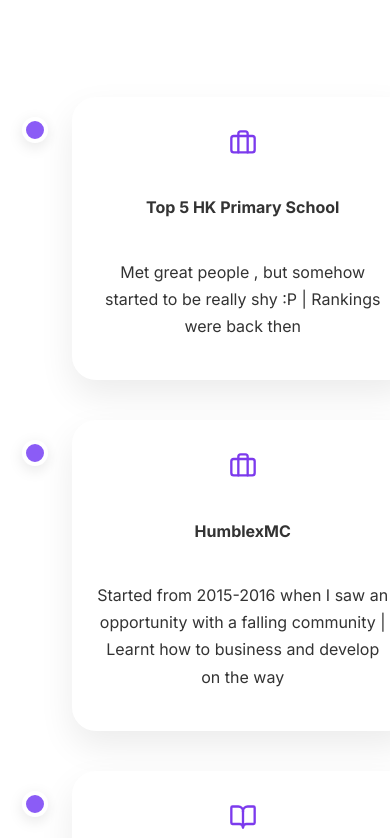
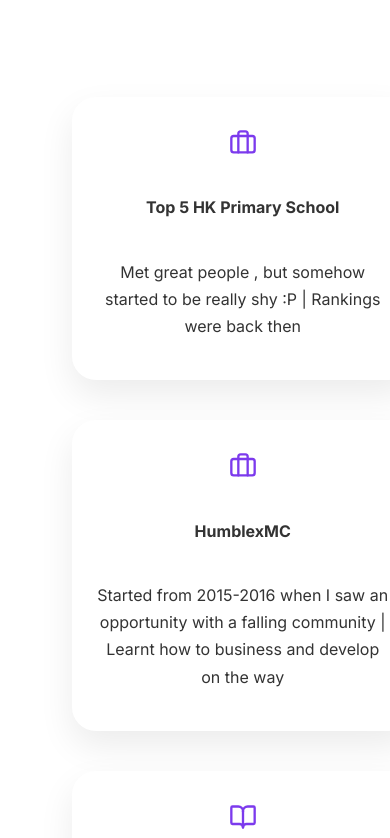
Before and after one commit to AxelTWC/axeltwc.github.io, a React (Create React App) app in the folder my-app/: page / in a window 390 px wide. Shown: the part 3766-4604 px from the top of the page. Built offline with nearby package versions, Linux system fonts and the light colour scheme.

Commit message:
Update App.css

```diff
--- a/my-app/src/App.css
+++ b/my-app/src/App.css
@@ -323,11 +323,7 @@
   }
 
   .timeline-dot {
-    position: relative;
-    top: 0;
-    left: 0;
-    transform: none;
-    margin-bottom: 1rem; /* space between dot and card */
+    display: none;
   }
 
   .timeline-content {
```
